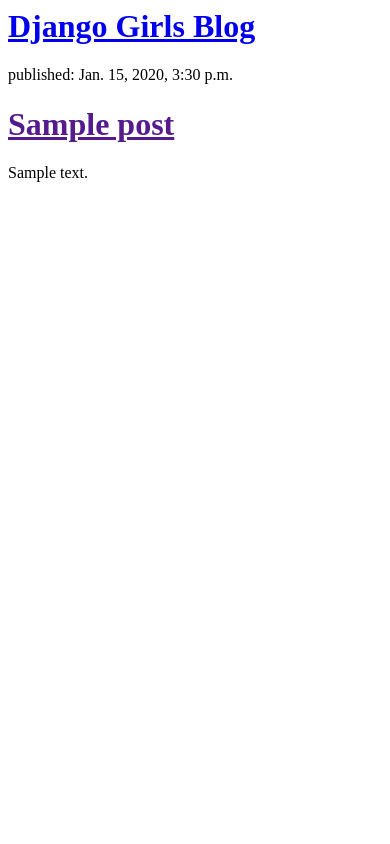
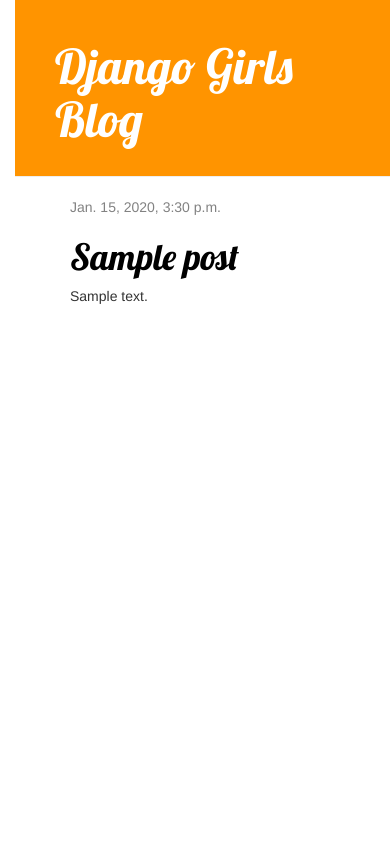
Before and after one commit to MayankShah1/my-first-blog, a Django app: page / in a window 390 px wide. Run offline with Django 3.2, Linux system fonts and the light colour scheme; tables that the repository leaves empty hold one stand-in row (values such as "Sample post"); some libraries are stand-ins or nearby versions.

Commit message:
Added view and template for detailed blog post as well as CSS for the site.

```diff
--- /dev/null
+++ b/blog/static/css/blog.css
@@ -0,0 +1,55 @@
+h1 a {
+    color: #FCA205;
+    font-family: 'Lobster'
+}
+
+body {
+    padding-left: 15px;
+}
+
+.page-header {
+    background-color: #ff9400;
+    margin-top: 0;
+    padding: 20px 20px 20px 40px;
+}
+
+.page-header h1, .page-header h1 a, .page-header h1 a:visited, .page-header h1 a:active {
+    color: #ffffff;
+    font-size: 36pt;
+    text-decoration: none;
+}
+
+.content {
+    margin-left: 40px;
+}
+
+h1, h2, h3, h4 {
+    font-family: 'Lobster', cursive;
+}
+
+.date {
+    color: #828282;
+}
+
+.save {
+    float: right;
+}
+
+.post-form textarea, .post-form input {
+    width: 100%;
+}
+
+.top-menu, .top-menu:hover, .top-menu:visited {
+    color: #ffffff;
+    float: right;
+    font-size: 26pt;
+    margin-right: 20px;
+}
+
+.post {
+    margin-bottom: 70px;
+}
+
+.post h1 a, .post h1 a:visited {
+    color: #000000;
+}
--- /dev/null
+++ b/blog/templates/blog/base.html
@@ -0,0 +1,24 @@
+{% load static %}
+<html>
+    <head>
+        <title>Django Girls blog</title>
+        <link rel="stylesheet" href="//maxcdn.bootstrapcdn.com/bootstrap/3.2.0/css/bootstrap.min.css">
+        <link rel="stylesheet" href="//maxcdn.bootstrapcdn.com/bootstrap/3.2.0/css/bootstrap-theme.min.css">
+        <link href='//fonts.googleapis.com/css?family=Lobster&subset=latin,latin-ext' rel='stylesheet' type='text/css'>
+        <link rel="stylesheet" href="{% static 'css/blog.css' %}">
+    </head>
+    <body>
+        <div class="page-header">
+            <h1><a href="/">Django Girls Blog</a></h1>
+        </div>
+        <div class="content container">
+            <div class="row">
+                <div class="col-md-8">
+                {% block content %}
+                {% endblock %}
+                </div>
+            </div>
+        </div>
+    </body>
+
+</html>
--- a/blog/templates/blog/post_list.html
+++ b/blog/templates/blog/post_list.html
@@ -1,19 +1,13 @@
-<html>
-    <head>
-        <title>Django Girls blog</title>
-    </head>
-    <body>
-        <div>
-            <h1><a href="/">Django Girls Blog</a></h1>
-        </div>
+{% extends 'blog/base.html' %}
 
-        {% for post in posts %}
-        	<div>
-        		<p>published: {{ post.published_date }}</p>
-        		<h1><a href=""> {{ post.title }} </a></h1>
-        		<p>{{ post.text|linebreaksbr }}</p>
-        	</div>
-        {% endfor %}
-
-    </body>
-</html>
+{% block content %}
+	{% for post in posts %}
+	    <div class="post">
+	        <div class="date">
+	            {{ post.published_date }}
+	        </div>
+	        <h1><a href="{% url 'post_detail' pk=post.pk %}">{{ post.title }}</a></h1>
+	        <p>{{ post.text|linebreaksbr }}</p>
+	    </div>
+	{% endfor %}
+{% endblock %}
--- a/blog/urls.py
+++ b/blog/urls.py
@@ -1,6 +1,7 @@
-from django.conf.urls import url
+from django.urls import path
 from . import views
 
 urlpatterns = [
-	url(r'^$', views.post_list, name='post_list')
+	path('', views.post_list, name='post_list'),
+	path('post/<int:pk>/', views.post_detail, name='post_detail'),
 ]
--- a/blog/views.py
+++ b/blog/views.py
@@ -1,4 +1,4 @@
-from django.shortcuts import render
+from django.shortcuts import render, get_object_or_404
 from .models import Post
 from django.utils import timezone
 
@@ -6,3 +6,7 @@ from django.utils import timezone
 def post_list(request):
 	posts = Post.objects.filter(published_date__gte=timezone.now()).order_by('published_date')
 	return render(request, 'blog/post_list.html', {'posts': posts})
+
+def post_detail(request, pk):
+    post = get_object_or_404(Post, pk=pk)
+    return render(request, 'blog/post_detail.html', {'post': post})
--- a/mynewsite/urls.py
+++ b/mynewsite/urls.py
@@ -15,8 +15,9 @@ Including another URLconf
 """
 from django.conf.urls import url, include
 from django.contrib import admin
+from django.urls import path
 
 urlpatterns = [
-    url(r'^admin/', admin.site.urls),
-    url(r'^$', include('blog.urls'))
+    path('admin/', admin.site.urls),
+    path('', include('blog.urls'))
 ]
```
Also changed, not shown: blog/templates/blog/post_detail.html (added, +13 -0 lines).
